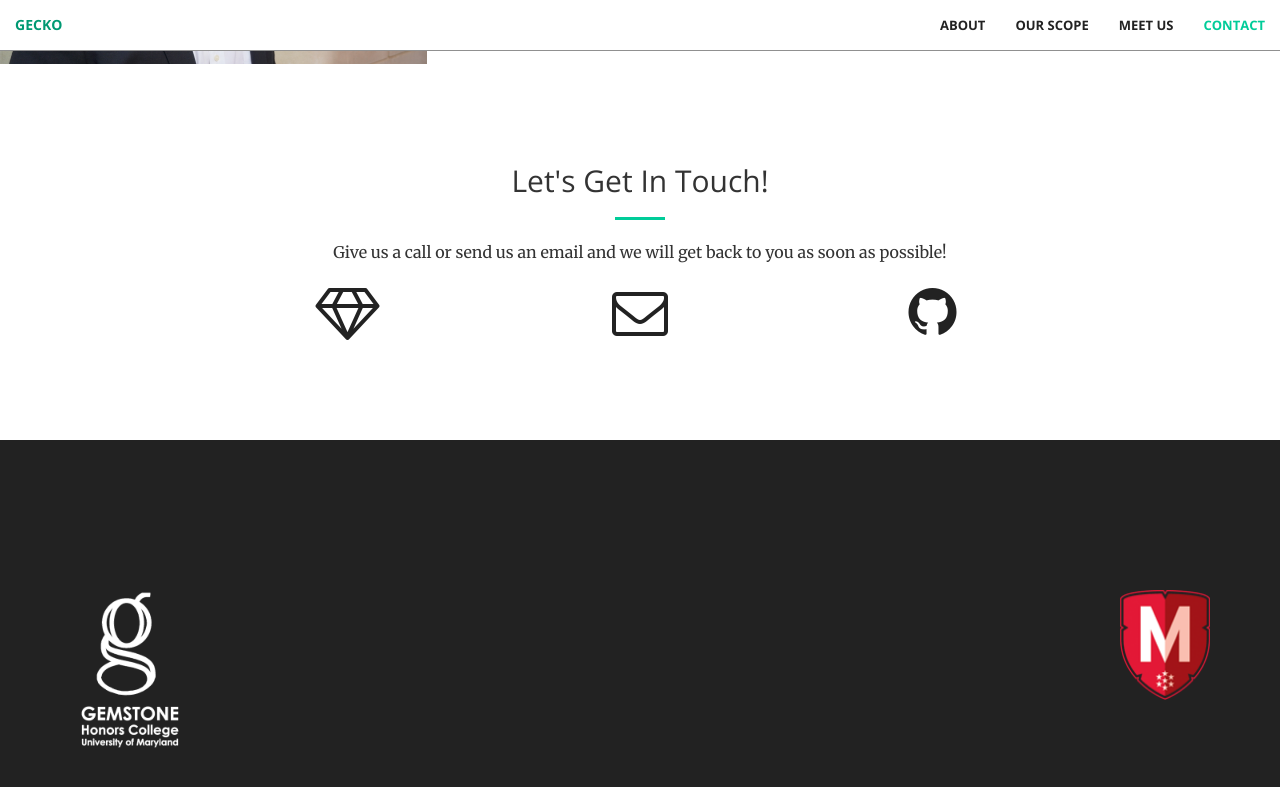
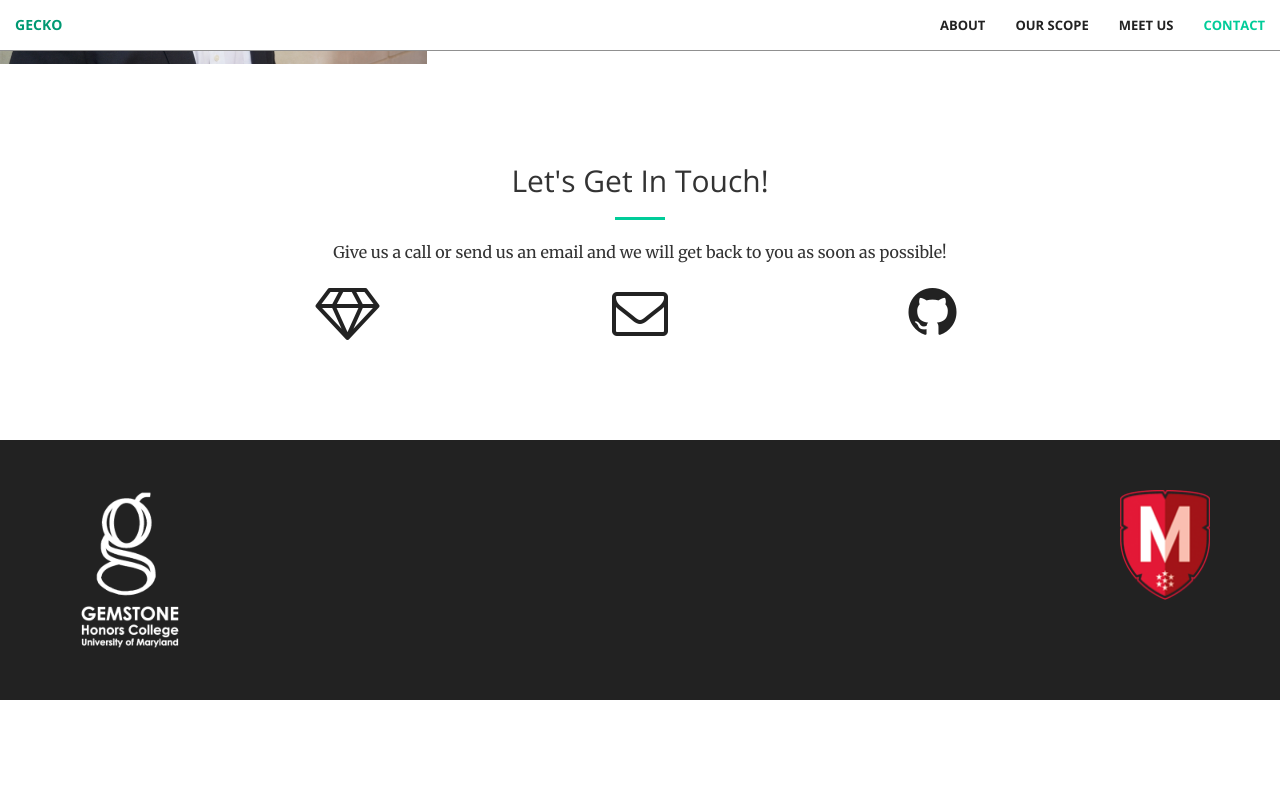
Before and after one commit to teamgecko2022/teamgecko2022, a Jekyll site: the page built from index.html, in a window 1280 px wide and 900 px high, scrolled down 3682 px. Shown: the top 787 px of the window. Built offline with Jekyll 4.4.1, drawn with Linux system fonts in a browser that asks for light colours; after the commit the page ends 4382 px from its top, so only the background shows below that.

Commit message:
section?

```diff
--- a/_includes/footer.html
+++ b/_includes/footer.html
@@ -1,5 +1,5 @@
 <aside class="bg-dark">
-<section id = footer>
+<!--<section id = footer>-->
 
       <div class="container text-center">
           <!--<div class="call-to-action">-->
@@ -14,5 +14,5 @@
          <!--</div>-->
       </div>
 
-</section>
+<!--</section>-->
      </aside>
```
